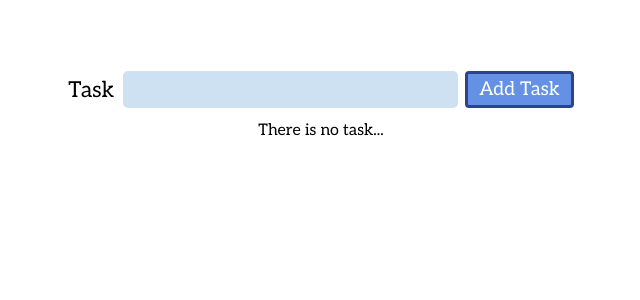
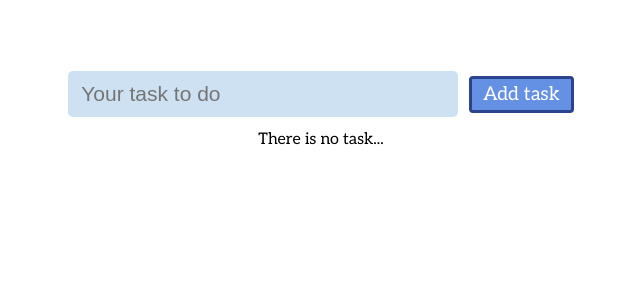
Before and after one commit to Ave-Mari/Todo-App, a React app: page / in a window 1280 px wide. Shown: the top 300 px of the page, without its empty margins (319-959 px from the left). Built offline with nearby package versions, Linux system fonts and the light colour scheme; the HTML template or start-up script is replaced by a standard one.

Commit message:
fix form view

```diff
--- a/src/components/AddTaskFrom/AddTaskForm.js
+++ b/src/components/AddTaskFrom/AddTaskForm.js
@@ -6,10 +6,9 @@ export default function AddTaskForm( {handleChange, handleSubmit, todo} ) {
     <Wrapper>
 <form onSubmit={handleSubmit} className="form">
               <div className="input-block">
-              <label htmlFor="task" className="task-label">Task</label>
-              <input type="text" id="task" name="task" value={todo.task} onChange={handleChange} className='add-task-input'/>
+              <input placeholder='Your task to do' type="text" id="task" name="task" value={todo.task} onChange={handleChange} className='add-task-input'/>
               </div>
-              <button type="submit" className="btn-add-task">Add Task</button>
+              <button type="submit" className="btn-add-task">Add task</button>
     </form>
 
     </Wrapper>
--- a/src/components/AddTaskFrom/AddTaskFrom.styles.js
+++ b/src/components/AddTaskFrom/AddTaskFrom.styles.js
@@ -9,15 +9,18 @@ export const Wrapper = styled.section`
         .form {
             display: flex;
             justify-content: space-between;
-            width: 680px;
+            width: 550px;
             align-items: center;
           }
           .add-task-input {
             width: 100%;
             border: none;
-            padding: 11px;
+            padding: 11px 13px;
             border-radius: 5px;
             background: rgb(205, 225, 243);
+          }
+          .add-task-input[placeholder] {
+            font-size: 21px;
           }
 
           .input-block {
```
